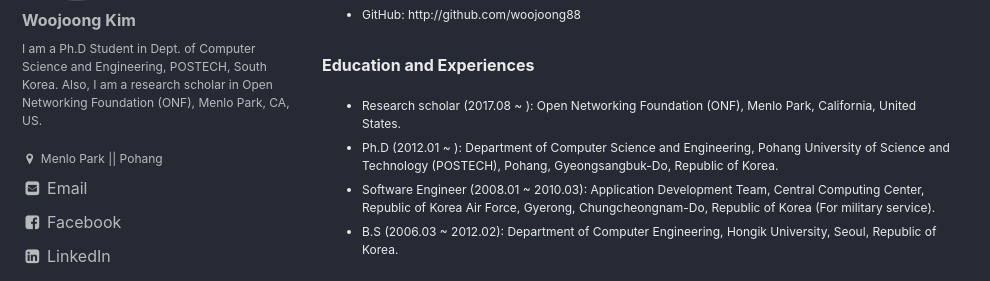
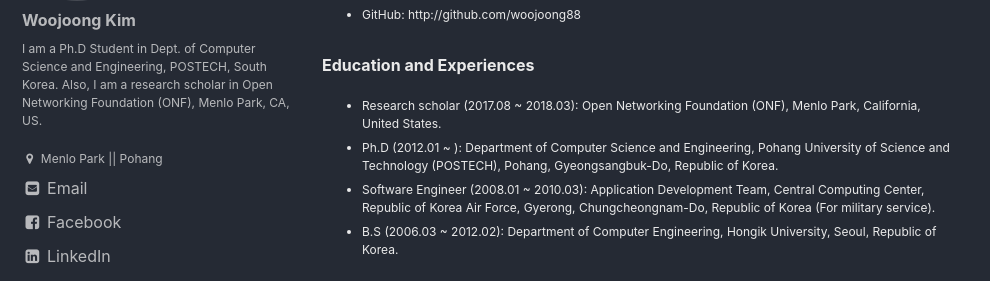
Before and after one commit to woojoong88/woojoong88.github.io, a Jekyll site: the page built from _pages/cv.md, in a window 1280 px wide and 900 px high, scrolled down 513 px. Shown: the part 162-443 px from the top of the window, without its empty margins (0-990 px from the left). Built offline with Jekyll 4.4.1, drawn with Linux system fonts in a browser that asks for light colours; some of the changed text lies outside the part shown.

Commit message:
Add patent info and end date of research scholar

```diff
--- a/_pages/cv.md
+++ b/_pages/cv.md
@@ -29,7 +29,7 @@ date: 2018-01-20T22:20:52+00:00
 * GitHub: http://github.com/woojoong88
 
 ### Education and Experiences
-* Research scholar (2017.08 ~ ): Open Networking Foundation (ONF), Menlo Park, California, United States.
+* Research scholar (2017.08 ~ 2018.03): Open Networking Foundation (ONF), Menlo Park, California, United States.
 * Ph.D (2012.01 ~ ): Department of Computer Science and Engineering, Pohang University of Science and Technology (POSTECH), Pohang, Gyeongsangbuk-Do, Republic of Korea.
 * Software Engineer (2008.01 ~ 2010.03): Application Development Team, Central Computing Center, Republic of Korea Air Force, Gyerong, Chungcheongnam-Do, Republic of Korea (For military service).
 * B.S (2006.03 ~ 2012.02): Department of Computer Engineering, Hongik University, Seoul, Republic of Korea.
@@ -74,7 +74,7 @@ date: 2018-01-20T22:20:52+00:00
     *	Authors: **Woojoong Kim**, James Won-Ki Hong, Young-Joo Suh, and Jian Lee
 *	Title: Channel Selection Method of Communication Node in Communication Network (통신 네트워크에서 통신 노드의 채널 선택 방법)
     *	Applied & Registration Country: Republic of Korea
-    *	Patent No. (Date): TBA (Accepted)
+    *	Patent No. (Date): 10-1817862 (2018.01.05)
     *	Appl. No. (Date): 10-2016-0076433 (2016.06.20)
     *	Assignee: Pohang University of Science and Technology (POSTECH)
     *	Authors: Young-Joo Suh, **Woojoong Kim**, and James Won-Ki Hong
```
Also changed, not shown: other parts of _pages/cv.md (+1 -1 lines).
